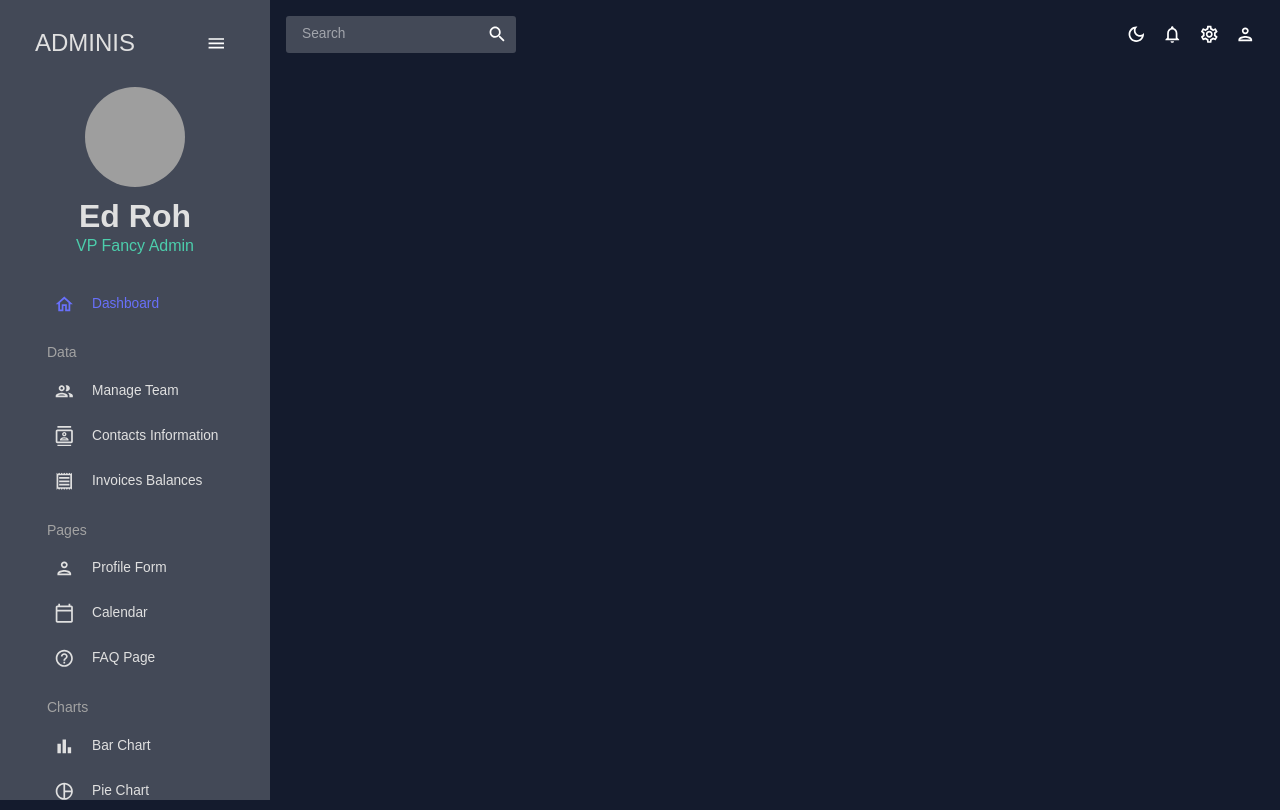
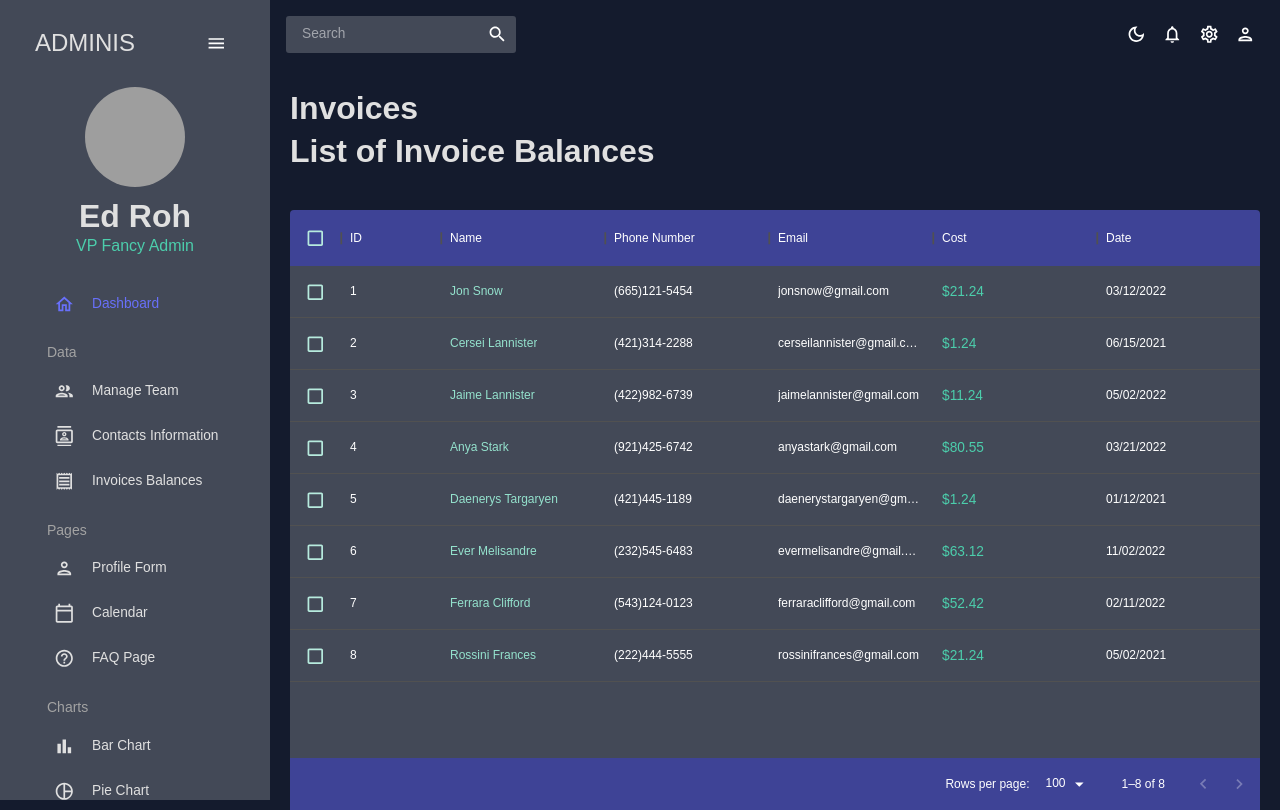
Before and after one commit to jonrob08/react-admin, a React (Create React App) app: page /invoices in a window 1280 px wide. Built offline with nearby package versions, Linux system fonts and the light colour scheme; grey boxes are pictures that could not be loaded; a web font is replaced by a local one.

Commit message:
created contacts and invoices datatables using the team view as a template. All routes are behaving correctly and the views are showing the correct mock data

```diff
--- a/src/App.js
+++ b/src/App.js
@@ -6,8 +6,8 @@
 import Sidebar from './scenes/global/Sidebar';
 import Dashboard from "./scenes/dashboard";
 import Team from "./scenes/team";
-// import Invoices from "./scenes/invoices";
-// import Contacts from "./scenes/contacts";
+import Contacts from "./scenes/contacts";
+import Invoices from "./scenes/invoices";
 // import Bar from "./scenes/bar";
 // import Form from "./scenes/form";
 // import Line from "./scenes/line";
@@ -33,8 +33,8 @@
             <Routes>
               <Route path="/" element={<Dashboard />} />
               <Route path="/team" element={<Team />} />
-              {/* <Route path="/contacts" element={<Contacts />} /> */}
-              {/* <Route path="/invoices" element={<Invoices />} /> */}
+              <Route path="/contacts" element={<Contacts />} />
+              <Route path="/invoices" element={<Invoices />} />
               {/* <Route path="/form" element={<Form />} /> */}
               {/* <Route path="/bar" element={<Bar />} /> */}
               {/* <Route path="/pie" element={<Pie />} /> */}
--- /dev/null
+++ b/src/scenes/contacts/index.jsx
@@ -0,0 +1,69 @@
+import { Box } from "@mui/material";
+import { DataGrid, GridToolbar } from "@mui/x-data-grid";
+import { tokens } from "../../theme";
+import { mockDataContacts } from '../../data/mockData'
+
+import Header from "../../components/Header";
+import { useTheme } from "@mui/material";
+
+const Contacts = () => {
+    const theme = useTheme()
+    const colors = tokens(theme.palette.mode)
+    const columns = [
+        {field: "id", headerName: "ID"},
+        {field: "registrarId", headerName: "Registrar ID"},
+        { field: "name", headerName: "Name", flex: 1, cellClassName: "name-column--cell" },
+        { field: "age", headerName: "Age", type: "number", headerAlign: "left", align: "left"},
+        { field: "phone", headerName: "Phone Number", flex: 1},
+        { field: "email", headerName: "Email", flex: 1},
+        { field: "address", headerName: "Address", flex: 1},
+        { field: "city", headerName: "City", flex: 1},
+        { field: "zipCode", headerName: "Zip Code", flex: 1},
+    ]
+
+    return (
+        <Box m="20px">
+            <Header title="CONTACTS" subtitle="List of Contacts for Future Reference" />
+            <Box
+                m="40px 0 0 0"
+                height="75vh"
+                sx={{
+                    "& .MuiDataGrid-root": {
+                        border: "none"
+                    },
+                    "& .MuiDataGrid-cell": {
+                      borderBottom: "none",
+                    },
+                    "& .name-column--cell": {
+                      color: colors.greenAccent[300],
+                    },
+                    "& .MuiDataGrid-columnHeaders": {
+                      backgroundColor: colors.blueAccent[700],
+                      borderBottom: "none",
+                    },
+                    "& .MuiDataGrid-virtualScroller": {
+                      backgroundColor: colors.primary[400],
+                    },
+                    "& .MuiDataGrid-footerContainer": {
+                      borderTop: "none",
+                      backgroundColor: colors.blueAccent[700],
+                    },
+                    "& .MuiCheckbox-root": {
+                      color: `${colors.greenAccent[200]} !important`,
+                    },
+                    "& .MuiDataGrid-toolbarContainer .MuiButton-text": {
+                        color: `${colors.grey[100]} !important`
+                    }
+                 }}
+            >
+                <DataGrid
+                    rows={mockDataContacts}
+                    columns={columns}
+                    components={{ Toolbar: GridToolbar }}
+                />
+            </Box>
+        </Box>
+    )
+}
+
+export default Contacts
--- /dev/null
+++ b/src/scenes/invoices/index.jsx
@@ -0,0 +1,70 @@
+import { Box, Typography, useTheme } from "@mui/material";
+import { DataGrid } from "@mui/x-data-grid";
+import { tokens } from "../../theme";
+import { mockDataInvoices } from '../../data/mockData'
+
+import Header from "../../components/Header";
+
+const Team = () => {
+    const theme = useTheme()
+    const colors = tokens(theme.palette.mode)
+    const columns = [
+        {field: "id", headerName: "ID"},
+        { field: "name", headerName: "Name", flex: 1, cellClassName: "name-column--cell" },
+        { field: "phone", headerName: "Phone Number", flex: 1},
+        { field: "email", headerName: "Email", flex: 1},
+        { field: "cost", headerName: "Cost", flex: 1, renderCell: (params) => (
+            <Typography color={colors.greenAccent[500]}>
+                ${params.row.cost}
+            </Typography>
+        )
+    },
+        { field: "date", headerName: "Date", flex: 1},
+    ]
+
+    return (
+        <Box m="20px">
+            <Header title="Invoices" subtitle="List of Invoice Balances" />
+            <Box
+                m="40px 0 0 0"
+                height="75vh"
+                sx={{
+                    "& .MuiDataGrid-root": {
+                        border: "none"
+                    },
+                    "& .MuiDataGrid-cell": {
+                      borderBottom: "none",
+                    },
+                    "& .name-column--cell": {
+                      color: colors.greenAccent[300],
+                    },
+                    "& .MuiDataGrid-columnHeaders": {
+                      backgroundColor: colors.blueAccent[700],
+                      borderBottom: "none",
+                    },
+                    "& .MuiDataGrid-virtualScroller": {
+                      backgroundColor: colors.primary[400],
+                    },
+                    "& .MuiDataGrid-footerContainer": {
+                      borderTop: "none",
+                      backgroundColor: colors.blueAccent[700],
+                    },
+                    "& .MuiCheckbox-root": {
+                      color: `${colors.greenAccent[200]} !important`,
+                    },
+                    "& .MuiCheckbox-root ": {
+                        color: `${colors.greenAccent[200]} !important`
+                    }
+                 }}
+            >
+                <DataGrid
+                    checkboxSelection
+                    rows={mockDataInvoices}
+                    columns={columns}
+                />
+            </Box>
+        </Box>
+    )
+}
+
+export default Team
```
